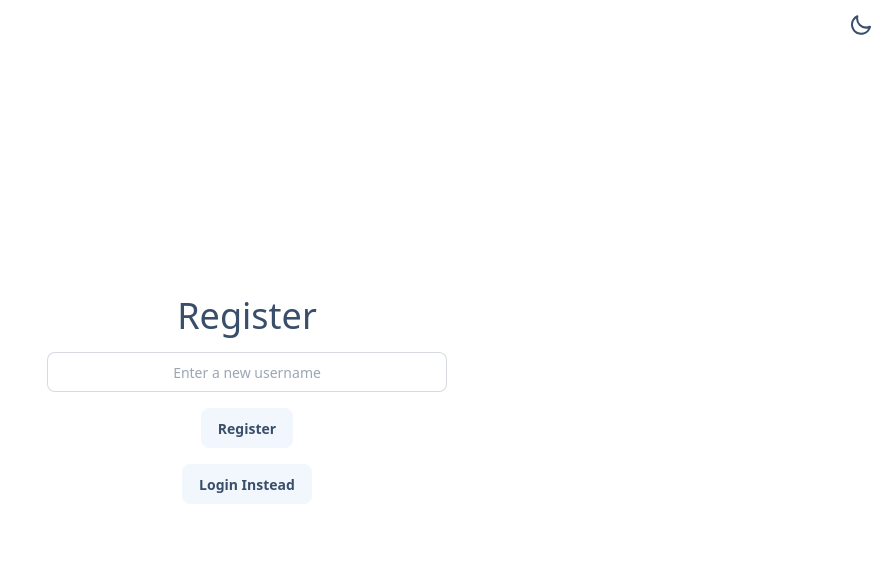
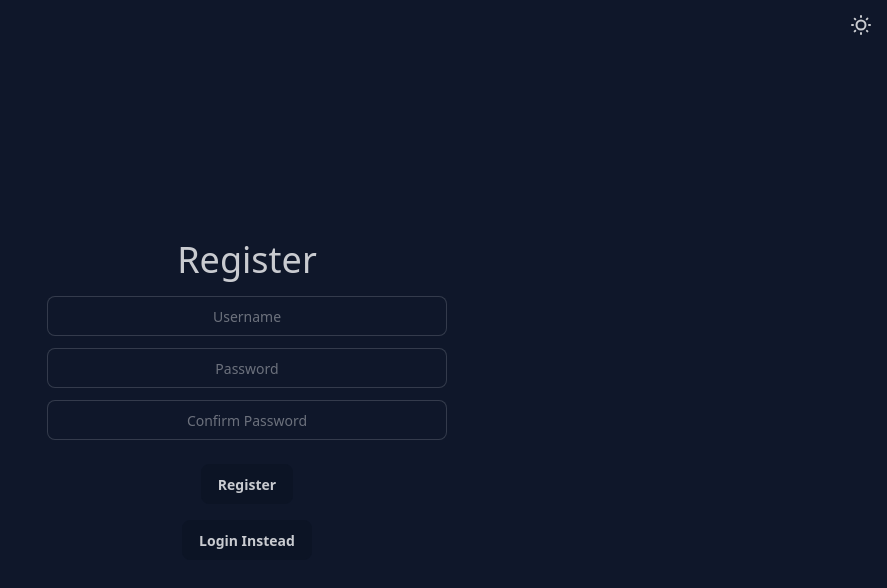
Before and after one commit to nokotan8/manga-tracker, a SvelteKit app: page /register in a window 1280 px wide. Shown: the top 588 px of the page, without its empty margins (393-1280 px from the left). Built offline with nearby package versions, Linux system fonts and the light colour scheme.

Commit message:
changed login pages to use token instead

```diff
--- a/src/lib/components/ThemeButton.svelte
+++ b/src/lib/components/ThemeButton.svelte
@@ -1,45 +1,55 @@
 <script>
-  import { onMount } from 'svelte';
-  import '../../app.css'
-  import { browser } from '$app/environment'
+    import { onMount } from "svelte";
+    import "../../app.css";
+    import { browser } from "$app/environment";
 
     const THEMES = {
-    LIGHT: 'winter',
-    DARK: 'night',
+        LIGHT: "winter",
+        DARK: "night",
     };
 
-  let currTheme = $state(browser && localStorage.getItem('theme') || THEMES.LIGHT);
+    let currTheme = $state(
+        (browser && localStorage.getItem("theme")) || THEMES.DARK,
+    );
 
     $effect(() => {
-    if (typeof window !== 'undefined') {
-      localStorage.setItem('theme', currTheme)
-      document.documentElement.setAttribute('data-theme', currTheme)
+        if (typeof window !== "undefined") {
+            localStorage.setItem("theme", currTheme);
+            document.documentElement.setAttribute("data-theme", currTheme);
         }
-  })
+    });
 
     const toggleTheme = () => {
-    currTheme = (currTheme === THEMES.LIGHT) ? THEMES.DARK : THEMES.LIGHT
-  }
+        currTheme = currTheme === THEMES.LIGHT ? THEMES.DARK : THEMES.LIGHT;
+    };
 </script>
 
 <label class={`swap swap-rotate`}>
-  <input type='checkbox' onclick={toggleTheme} checked={currTheme === THEMES.DARK}/>
+    <input
+        type="checkbox"
+        onclick={toggleTheme}
+        checked={currTheme === THEMES.DARK}
+    />
 
     <!-- sun icon -->
     <svg
-    class='swap-on h-6.5 w-6.5 fill-current'
-    xmlns='http://www.w3.org/2000/svg'
-    viewBox='0 0 26 26'>
+        class="swap-on h-6.5 w-6.5 fill-current"
+        xmlns="http://www.w3.org/2000/svg"
+        viewBox="0 0 26 26"
+    >
         <path
-      d='M5.64,17l-.71.71a1,1,0,0,0,0,1.41,1,1,0,0,0,1.41,0l.71-.71A1,1,0,0,0,5.64,17ZM5,12a1,1,0,0,0-1-1H3a1,1,0,0,0,0,2H4A1,1,0,0,0,5,12Zm7-7a1,1,0,0,0,1-1V3a1,1,0,0,0-2,0V4A1,1,0,0,0,12,5ZM5.64,7.05a1,1,0,0,0,.7.29,1,1,0,0,0,.71-.29,1,1,0,0,0,0-1.41l-.71-.71A1,1,0,0,0,4.93,6.34Zm12,.29a1,1,0,0,0,.7-.29l.71-.71a1,1,0,1,0-1.41-1.41L17,5.64a1,1,0,0,0,0,1.41A1,1,0,0,0,17.66,7.34ZM21,11H20a1,1,0,0,0,0,2h1a1,1,0,0,0,0-2Zm-9,8a1,1,0,0,0-1,1v1a1,1,0,0,0,2,0V20A1,1,0,0,0,12,19ZM18.36,17A1,1,0,0,0,17,18.36l.71.71a1,1,0,0,0,1.41,0,1,1,0,0,0,0-1.41ZM12,6.5A5.5,5.5,0,1,0,17.5,12,5.51,5.51,0,0,0,12,6.5Zm0,9A3.5,3.5,0,1,1,15.5,12,3.5,3.5,0,0,1,12,15.5Z' />
+            d="M5.64,17l-.71.71a1,1,0,0,0,0,1.41,1,1,0,0,0,1.41,0l.71-.71A1,1,0,0,0,5.64,17ZM5,12a1,1,0,0,0-1-1H3a1,1,0,0,0,0,2H4A1,1,0,0,0,5,12Zm7-7a1,1,0,0,0,1-1V3a1,1,0,0,0-2,0V4A1,1,0,0,0,12,5ZM5.64,7.05a1,1,0,0,0,.7.29,1,1,0,0,0,.71-.29,1,1,0,0,0,0-1.41l-.71-.71A1,1,0,0,0,4.93,6.34Zm12,.29a1,1,0,0,0,.7-.29l.71-.71a1,1,0,1,0-1.41-1.41L17,5.64a1,1,0,0,0,0,1.41A1,1,0,0,0,17.66,7.34ZM21,11H20a1,1,0,0,0,0,2h1a1,1,0,0,0,0-2Zm-9,8a1,1,0,0,0-1,1v1a1,1,0,0,0,2,0V20A1,1,0,0,0,12,19ZM18.36,17A1,1,0,0,0,17,18.36l.71.71a1,1,0,0,0,1.41,0,1,1,0,0,0,0-1.41ZM12,6.5A5.5,5.5,0,1,0,17.5,12,5.51,5.51,0,0,0,12,6.5Zm0,9A3.5,3.5,0,1,1,15.5,12,3.5,3.5,0,0,1,12,15.5Z"
+        />
     </svg>
 
     <!-- moon icon -->
     <svg
-    class='swap-off h-6.5 w-6.5 fill-current'
-    xmlns='http://www.w3.org/2000/svg'
-    viewBox='0 0 26 26'>
+        class="swap-off h-6.5 w-6.5 fill-current"
+        xmlns="http://www.w3.org/2000/svg"
+        viewBox="0 0 26 26"
+    >
         <path
-      d='M21.64,13a1,1,0,0,0-1.05-.14,8.05,8.05,0,0,1-3.37.73A8.15,8.15,0,0,1,9.08,5.49a8.59,8.59,0,0,1,.25-2A1,1,0,0,0,8,2.36,10.14,10.14,0,1,0,22,14.05,1,1,0,0,0,21.64,13Zm-9.5,6.69A8.14,8.14,0,0,1,7.08,5.22v.27A10.15,10.15,0,0,0,17.22,15.63a9.79,9.79,0,0,0,2.1-.22A8.11,8.11,0,0,1,12.14,19.73Z' />
+            d="M21.64,13a1,1,0,0,0-1.05-.14,8.05,8.05,0,0,1-3.37.73A8.15,8.15,0,0,1,9.08,5.49a8.59,8.59,0,0,1,.25-2A1,1,0,0,0,8,2.36,10.14,10.14,0,1,0,22,14.05,1,1,0,0,0,21.64,13Zm-9.5,6.69A8.14,8.14,0,0,1,7.08,5.22v.27A10.15,10.15,0,0,0,17.22,15.63a9.79,9.79,0,0,0,2.1-.22A8.11,8.11,0,0,1,12.14,19.73Z"
+        />
     </svg>
 </label>
--- a/src/routes/(landing)/login/+page.svelte
+++ b/src/routes/(landing)/login/+page.svelte
@@ -1,50 +1,59 @@
 <script>
     /** @type {{ data: import('./$types').PageData }} */
-    import { API_URL, HEADERS } from '$lib';
-    import { goto } from '$app/navigation';
-    import { username, accountNum } from '../../../stores/userState';
-    import axios from 'axios';
+    import { API_URL, HEADERS } from "$lib";
+    import { goto } from "$app/navigation";
+    import { token, username } from "../../../stores/userState";
+    import axios from "axios";
 
     let { data } = $props();
-    let accNum = $state('')
-    let errorText = $state('')
+    let givenUsername = $state("");
+    let givenPwd = $state("");
+    let givenPwdConfirm = $state("");
+    let errorText = $state("");
 
     const login = async () => {
         try {
-        const res = await axios.post(`http://${API_URL}/auth/login`, { acc_num: accNum }, { headers: HEADERS });
+            const res = await axios.post(
+                `http://${API_URL}/auth/login`,
+                { username: givenUsername, password: givenPwd },
+                { headers: HEADERS },
+            );
             username.set(res.data.username);
-        accountNum.set(accNum);
+            token.set(res.data.token);
 
-        goto('/home')
+            goto("/home");
         } catch (error) {
+            if (error.response) {
                 errorText = error.response.data.msg;
+            } else {
+                errorText = "Something went wrong";
             }
         }
-    const login_input = (key) => {
-        if (key == 'Enter') {
-          login()
-        }
-    }
-
+    };
 </script>
 
 <svelte:head>
     <title>Login</title>
 </svelte:head>
 
-<div class='flex flex-col justify-center items-center h-dvh gap-y-4'>
-  <h1 class='text-4xl'> Login </h1>
-  <form class='flex flex-col items-center gap-y'>
+<div class="flex flex-col justify-center items-center h-dvh gap-y-4">
+    <h1 class="text-4xl">Login</h1>
+    <form class="flex flex-col items-center gap-y" onsubmit={login}>
         <input
-      id='login_input'
-      type='password'
-      class='input text-center w-100'
-      placeholder='Account Number'
-      bind:value = {accNum}
-      onkeydown={k => login_input(k.key)}
-    >
-    <label for='login_input' class='text-error' >{errorText}</label>
+            id="login_input"
+            type="text"
+            class="input text-center w-100 mb-3"
+            placeholder="Username"
+            bind:value={givenUsername}
+        />
+        <input
+            type="password"
+            class="input text-center w-100"
+            placeholder="Password"
+            bind:value={givenPwd}
+        />
+        <label for="login_input" class="text-error my-2">{errorText}</label>
+        <button class="btn" type="submit">Login</button>
     </form>
-  <button class='btn' onclick={login}>Login</button>
-  <a href='/register' class='btn'>Register Instead</a>
+    <a href="/register" class="btn">Register Instead</a>
 </div>
--- a/src/routes/(landing)/register/+page.svelte
+++ b/src/routes/(landing)/register/+page.svelte
@@ -1,53 +1,72 @@
 <script>
     /** @type {{ data: import('./$types').PageData }} */
-  import { API_URL, HEADERS } from '$lib';
-  import { goto } from '$app/navigation';
-  import { username, accountNum } from '../../../stores/userState';
-  import axios from 'axios';
+    import { API_URL, HEADERS } from "$lib";
+    import { goto } from "$app/navigation";
+    import { token, username } from "../../../stores/userState";
+    import axios from "axios";
 
     let { data } = $props();
 
-  let errorText = $state('');
-  let givenUsername = $state('');
+    let errorText = $state("");
+    let givenUsername = $state("");
+    let givenPwd = $state("");
+    let givenPwdConfirm = $state("");
 
     const register = async () => {
+        if (givenPwd.localeCompare(givenPwdConfirm)) {
+            errorText = "Passwords do not match";
+            return;
+        }
+
         try {
-      const res = await axios.post(`http://${API_URL}/auth/register`, { username: givenUsername }, { headers: HEADERS });
+            const res = await axios.post(
+                `http://${API_URL}/auth/register`,
+                { username: givenUsername, password: givenPwd },
+                { headers: HEADERS },
+            );
 
             username.set(givenUsername);
-      accountNum.set(res.data.acc_num);
+            token.set(res.data.token);
 
-      goto('/home')
+            goto("/home");
         } catch (error) {
+            if (error.response) {
                 errorText = error.response.data.msg;
+            } else {
+                errorText = "Something went wrong";
             }
         }
-
-  const register_input = (key) => {
-    if (key == 'Enter') {
-      register();
-    }
-  }
-
+    };
 </script>
 
 <svelte:head>
     <title>Register</title>
 </svelte:head>
 
-<div class='flex flex-col justify-center items-center h-dvh gap-y-4'>
-  <h1 class='text-4xl'> Register </h1>
-  <form class='flex flex-col items-center'>
+<div class="flex flex-col justify-center items-center h-dvh gap-y-4">
+    <h1 class="text-4xl">Register</h1>
+    <form class="flex flex-col items-center gap-y-3">
         <input
-      id='register_input'
-      type='text'
-      class='input text-center w-100'
-      placeholder='Enter a new username'
-      bind:value = {givenUsername}
-      onkeydown={k => register_input(k.key)}
-    >
-    <label for='register_input' class='text-error'>{errorText}</label>
+            id="login_input"
+            type="text"
+            class="input text-center w-100"
+            placeholder="Username"
+            bind:value={givenUsername}
+        />
+        <input
+            type="password"
+            class="input text-center w-100"
+            placeholder="Password"
+            bind:value={givenPwd}
+        />
+        <input
+            type="password"
+            class="input text-center w-100"
+            placeholder="Confirm Password"
+            bind:value={givenPwdConfirm}
+        />
+        <label for="register_input" class="text-error">{errorText}</label>
+        <button class="btn" onclick={register}>Register</button>
     </form>
-  <button class='btn' onclick={register}>Register</button>
-  <a href='/login' class='btn'>Login Instead</a>
+    <a href="/login" class="btn mt-0">Login Instead</a>
 </div>
--- a/src/stores/userState.js
+++ b/src/stores/userState.js
@@ -2,15 +2,15 @@ import { writable } from 'svelte/store';
 import { browser } from '$app/environment';
 
 const storedUsername = browser && localStorage.getItem('username');
-const storedAccNum = browser && localStorage.getItem('accNum')
+const storedToken = browser && localStorage.getItem('token');
 
 export const username = writable(storedUsername || '');
-export const accountNum = writable(storedAccNum || '');
+export const token = writable(storedToken || '');
 
 username.subscribe(value => {
   browser && localStorage.setItem('username', value);
 });
 
- accountNum.subscribe(value => {
-  browser && localStorage.setItem('accNum', value)
-})
+token.subscribe(value => {
+  browser && localStorage.setItem('token', value);
+});
```
Also changed, not shown: src/lib/index.js (line endings or trailing spaces). Lines whose indentation alone changed are shown as unchanged.
